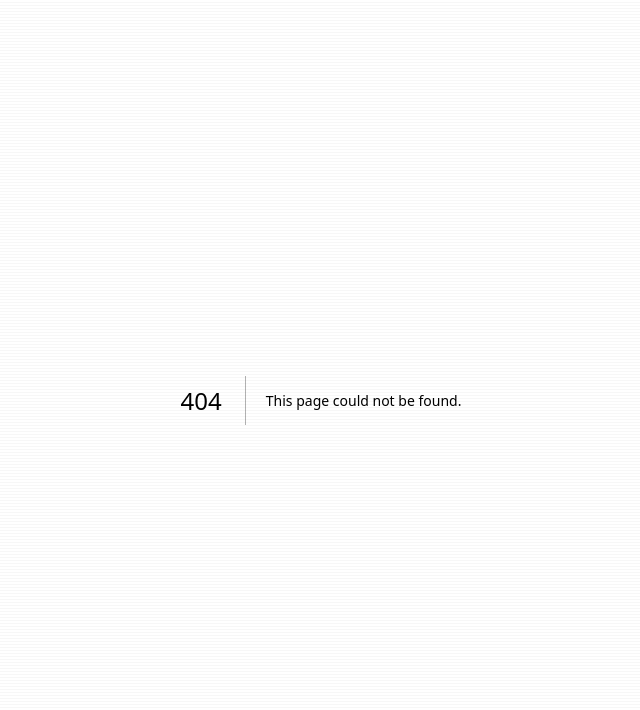
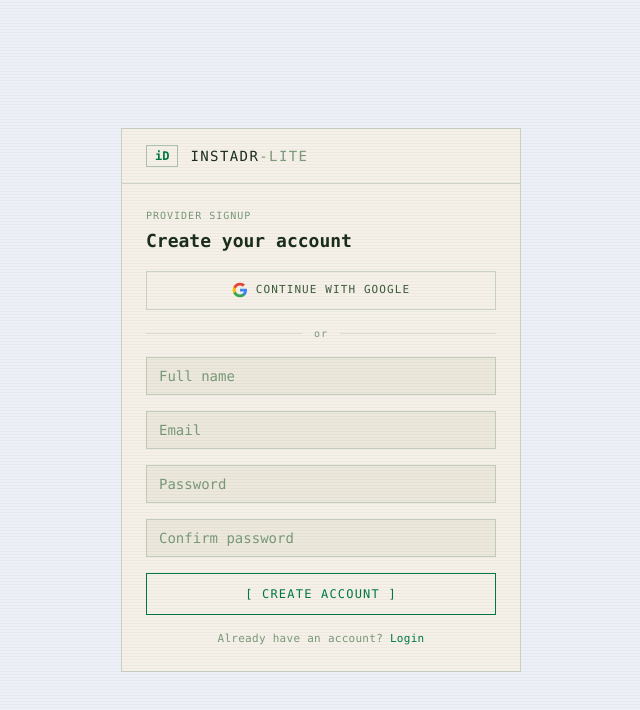
Before and after one commit to InstaDR-Lite/instadrlite-web, a Next.js app: page /signup in a window 1280 px wide. Before the commit this address had no page. Shown: the top 710 px of the page, without its empty margins (319-959 px from the left). Built offline with nearby package versions, Linux system fonts and the light colour scheme.

Commit message:
feat: signup page + auth middleware + modal fixes
- /signup page with email/password + Google OAuth
- Next.js middleware protects /dashboard + /calendar
- Modal confirmation flow fixed
- Logout via settings gear
- credentials: include on all fetch calls

```diff
--- a/app/dashboard/page.tsx
+++ b/app/dashboard/page.tsx
@@ -50,7 +50,10 @@ export default function DashboardPage() {
     }
   };
 
-  useEffect(() => { fetchToday(); }, []);
+  useEffect(() => {
+    fetchToday();
+    // eslint-disable-next-line react-hooks/exhaustive-deps
+  }, []);
 
   const handleSelect = (appt: Appointment) => {
     setSelected(appt);
@@ -59,7 +62,7 @@ export default function DashboardPage() {
 
   const handleCreated = (appt: any) => {
     fetchToday(); // refresh list
-    setShowModal(false);
+
   };
 
   return (
--- /dev/null
+++ b/app/signup/page.tsx
@@ -0,0 +1,119 @@
+'use client';
+
+import { useState } from 'react';
+import { useRouter } from 'next/navigation';
+
+export default function SignupPage() {
+  const router = useRouter();
+  const [form, setForm] = useState({
+    name: '', email: '', password: '', confirmPassword: ''
+  });
+  const [loading, setLoading] = useState(false);
+  const [error,   setError]   = useState<string | null>(null);
+
+  const handleSignup = async () => {
+    if (form.password !== form.confirmPassword) {
+      setError('Passwords do not match');
+      return;
+    }
+    setLoading(true);
+    setError(null);
+    try {
+      const res = await fetch(`${process.env.NEXT_PUBLIC_API_URL}/api/auth/signup`, {
+        method:      'POST',
+        headers:     { 'Content-Type': 'application/json' },
+        credentials: 'include',
+        body:        JSON.stringify({
+          name:     form.name,
+          email:    form.email,
+          password: form.password
+        })
+      });
+      const data = await res.json();
+      if (!data.success) throw new Error(data.error);
+      router.push('/onboarding');
+    } catch (err: any) {
+      setError(err.message);
+    } finally {
+      setLoading(false);
+    }
+  };
+
+  const handleGoogle = async () => {
+    const res  = await fetch(`${process.env.NEXT_PUBLIC_API_URL}/api/auth/google/login`);
+    const data = await res.json();
+    window.location.href = data.url;
+  };
+
+  return (
+    <div className="min-h-screen bg-[#edf1f7] flex items-center justify-center p-4">
+      <div className="w-full max-w-[400px] border border-[rgba(0,80,40,0.18)] bg-[#F5F0E8]">
+
+        <div className="px-6 py-4 border-b border-[rgba(0,80,40,0.18)] flex items-center gap-3">
+          <span className="border border-[rgba(0,80,40,0.30)] px-2 py-0.5 text-[#007A40] text-xs font-bold">iD</span>
+          <span className="text-sm tracking-widest uppercase text-[#1A2E1A]">InstaDR<span className="text-[#7A9A7A]">-Lite</span></span>
+        </div>
+
+        <div className="p-6 flex flex-col gap-4">
+          <div>
+            <div className="text-[10px] text-[#7A9A7A] tracking-widest uppercase mb-1">
+              Provider signup
+            </div>
+            <div className="text-lg font-semibold text-[#1A2E1A]">Create your account</div>
+          </div>
+
+          <button
+            onClick={handleGoogle}
+            className="w-full py-2.5 border border-[rgba(0,80,40,0.18)] text-[11px] tracking-widest uppercase text-[#3D5C3D] hover:border-[#007A40] hover:text-[#007A40] transition-all flex items-center justify-center gap-2"
+          >
+            <svg width="16" height="16" viewBox="0 0 24 24"><path fill="#4285F4" d="M22.56 12.25c0-.78-.07-1.53-.2-2.25H12v4.26h5.92c-.26 1.37-1.04 2.53-2.21 3.31v2.77h3.57c2.08-1.92 3.28-4.74 3.28-8.09z"/><path fill="#34A853" d="M12 23c2.97 0 5.46-.98 7.28-2.66l-3.57-2.77c-.98.66-2.23 1.06-3.71 1.06-2.86 0-5.29-1.93-6.16-4.53H2.18v2.84C3.99 20.53 7.7 23 12 23z"/><path fill="#FBBC05" d="M5.84 14.09c-.22-.66-.35-1.36-.35-2.09s.13-1.43.35-2.09V7.07H2.18C1.43 8.55 1 10.22 1 12s.43 3.45 1.18 4.93l3.66-2.84z"/><path fill="#EA4335" d="M12 5.38c1.62 0 3.06.56 4.21 1.64l3.15-3.15C17.45 2.09 14.97 1 12 1 7.7 1 3.99 3.47 2.18 7.07l3.66 2.84c.87-2.6 3.3-4.53 6.16-4.53z"/></svg>
+            Continue with Google
+          </button>
+
+          <div className="flex items-center gap-3">
+            <div className="flex-1 h-px bg-[rgba(0,80,40,0.12)]" />
+            <span className="text-[10px] text-[#7A9A7A] tracking-widest">or</span>
+            <div className="flex-1 h-px bg-[rgba(0,80,40,0.12)]" />
+          </div>
+
+          {[
+            { key: 'name',            type: 'text',     placeholder: 'Full name' },
+            { key: 'email',           type: 'email',    placeholder: 'Email' },
+            { key: 'password',        type: 'password', placeholder: 'Password' },
+            { key: 'confirmPassword', type: 'password', placeholder: 'Confirm password' }
+          ].map(f => (
+            <input
+              key={f.key}
+              type={f.type}
+              placeholder={f.placeholder}
+              value={form[f.key as keyof typeof form]}
+              onChange={e => setForm(p => ({ ...p, [f.key]: e.target.value }))}
+              className="px-3 py-2 bg-[#EDE8DC] border border-[rgba(0,80,40,0.18)] text-sm font-mono text-[#1A2E1A] placeholder:text-[#7A9A7A] focus:outline-none focus:border-[#007A40] transition-all"
+            />
+          ))}
+
+          {error && (
+            <div className="text-[11px] text-[#CC2200] font-mono">Error: {error}</div>
+          )}
+
+          <button
+            onClick={handleSignup}
+            disabled={loading}
+            className={`w-full py-3 text-xs tracking-widest uppercase transition-all ${
+              loading
+                ? 'border border-[rgba(0,80,40,0.18)] text-[#7A9A7A]'
+                : 'border border-[#007A40] text-[#007A40] hover:bg-[#007A40] hover:text-[#F5F0E8]'
+            }`}
+          >
+            {loading ? '// creating account...' : '[ create account ]'}
+          </button>
+
+          <div className="text-center text-[11px] text-[#7A9A7A] tracking-wide">
+            Already have an account?{' '}
+            <a href="/login" className="text-[#007A40] hover:underline">Login</a>
+          </div>
+        </div>
+      </div>
+    </div>
+  );
+}
--- a/components/dashboard/NewAppointmentModal.tsx
+++ b/components/dashboard/NewAppointmentModal.tsx
@@ -39,6 +39,7 @@ export default function NewAppointmentModal({ isOpen, onClose, onCreated }: Prop
       const res = await fetch(`${process.env.NEXT_PUBLIC_API_URL}/api/appointments`, {
         method:  'POST',
         headers: { 'Content-Type': 'application/json' },
+        credentials: 'include',
         body: JSON.stringify({
           patientName:   form.patientName,
           patientEmail:  form.patientEmail,
@@ -51,6 +52,7 @@ export default function NewAppointmentModal({ isOpen, onClose, onCreated }: Prop
       const data = await res.json();
 
       if (!data.success) throw new Error(data.error);
+      console.log('Created appointment:', data.appointment.inviteLink);
 
       setInviteLink(data.appointment.inviteLink);
       onCreated(data.appointment);
@@ -82,7 +84,7 @@ export default function NewAppointmentModal({ isOpen, onClose, onCreated }: Prop
         {/* Header */}
         <div className="px-5 py-3 border-b border-[rgba(0,80,40,0.18)] flex items-center justify-between">
           <div className="flex items-center gap-2">
-            <span className="text-[10px] text-[#7A9A7A] tracking-widest">//</span>
+
             <span className="text-xs tracking-widest uppercase text-[#3D5C3D]">
               New Appointment
             </span>
@@ -99,8 +101,9 @@ export default function NewAppointmentModal({ isOpen, onClose, onCreated }: Prop
         {inviteLink ? (
           <div className="p-6">
             <div className="text-[10px] text-[#7A9A7A] tracking-widest uppercase mb-2">
-              // appointment created
+               New appointment and invite link created
             </div>
+
             <div className="text-sm text-[#1A2E1A] font-semibold tracking-wide mb-4">
               Invite link ready for {form.patientName}
             </div>
@@ -117,7 +120,12 @@ export default function NewAppointmentModal({ isOpen, onClose, onCreated }: Prop
                 copy invite link
               </button>
               <button
-                onClick={onClose}
+                onClick={
+                  () => {
+                    onClose();
+                    setInviteLink(null);
+                  }
+                }
                 className="flex-1 py-2.5 border border-[rgba(0,80,40,0.18)] text-[10px] tracking-widest uppercase text-[#7A9A7A] hover:text-[#1A2E1A] transition-all"
               >
                 done
@@ -219,7 +227,7 @@ export default function NewAppointmentModal({ isOpen, onClose, onCreated }: Prop
             {/* Error */}
             {error && (
               <div className="text-[11px] text-[#CC2200] tracking-wide font-mono">
-                // error: {error}
+                error: {error}
               </div>
             )}
 
--- /dev/null
+++ b/middleware.ts
@@ -0,0 +1,24 @@
+import { NextRequest, NextResponse } from 'next/server';
+
+const PUBLIC_ROUTES = ['/login', '/signup', '/onboarding', '/room'];
+
+export function middleware(req: NextRequest) {
+  const { pathname } = req.nextUrl;
+
+  // Allow public routes
+  if (PUBLIC_ROUTES.some(r => pathname.startsWith(r))) {
+    return NextResponse.next();
+  }
+
+  // Check session cookie
+  const session = req.cookies.get('session');
+  if (!session) {
+    return NextResponse.redirect(new URL('/login', req.url));
+  }
+
+  return NextResponse.next();
+}
+
+export const config = {
+  matcher: ['/((?!_next/static|_next/image|favicon.ico).*)']
+};
--- a/package.json
+++ b/package.json
@@ -9,11 +9,12 @@
     "lint": "eslint"
   },
   "dependencies": {
+    "@mediadance/client-sdk": "file:../../mediadance/telehealth-sdk",
+    "bcryptjs": "^3.0.3",
     "next": "16.2.7",
     "react": "19.2.4",
     "react-dom": "19.2.4",
-    "tailwind": "^4.0.0",
-     "@mediadance/client-sdk": "file:../../mediadance/telehealth-sdk"
+    "tailwind": "^4.0.0"
   },
   "devDependencies": {
     "@tailwindcss/postcss": "^4",
```
Also changed, not shown: cookies.txt (added), 2 other files (tests, documents, lock files or other folders).
